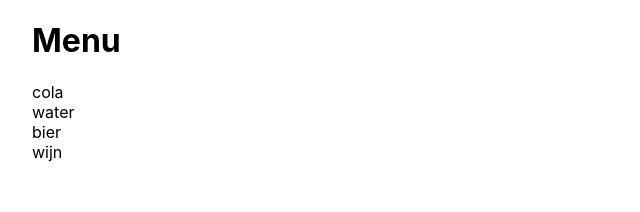
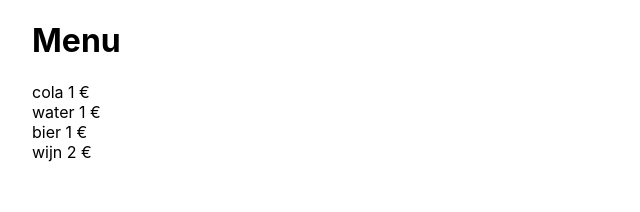
Before and after one commit to kristofmoons/toets2_react, a React (Create React App) app: page / in a window 1280 px wide. Shown: the top 212 px of the page, without its empty margins (0-640 px from the left). Built offline with nearby package versions, Linux system fonts and the light colour scheme.

Commit message:
prop price

```diff
--- a/src/App.js
+++ b/src/App.js
@@ -5,10 +5,10 @@ function App() {
     return (
         <div>
             <h1>Menu</h1>
-            <MenuProduct productName="cola"/>
-            <MenuProduct productName="water"/>
-            <MenuProduct productName="bier"/>
-            <MenuProduct productName="wijn"/>
+            <MenuProduct productName="cola" price={1}/>
+            <MenuProduct productName="water" price={1}/>
+            <MenuProduct productName="bier" price={1}/>
+            <MenuProduct productName="wijn" price={2}/>
         </div>
     );
 }
--- a/src/components/MenuProduct.js
+++ b/src/components/MenuProduct.js
@@ -1,4 +1,4 @@
 export function MenuProduct(props) {
-    const {productName} = props;
-    return <div>{productName}</div>;
+    const {productName, price} = props;
+    return <div>{productName} {price} &euro;</div>;
 }
```
